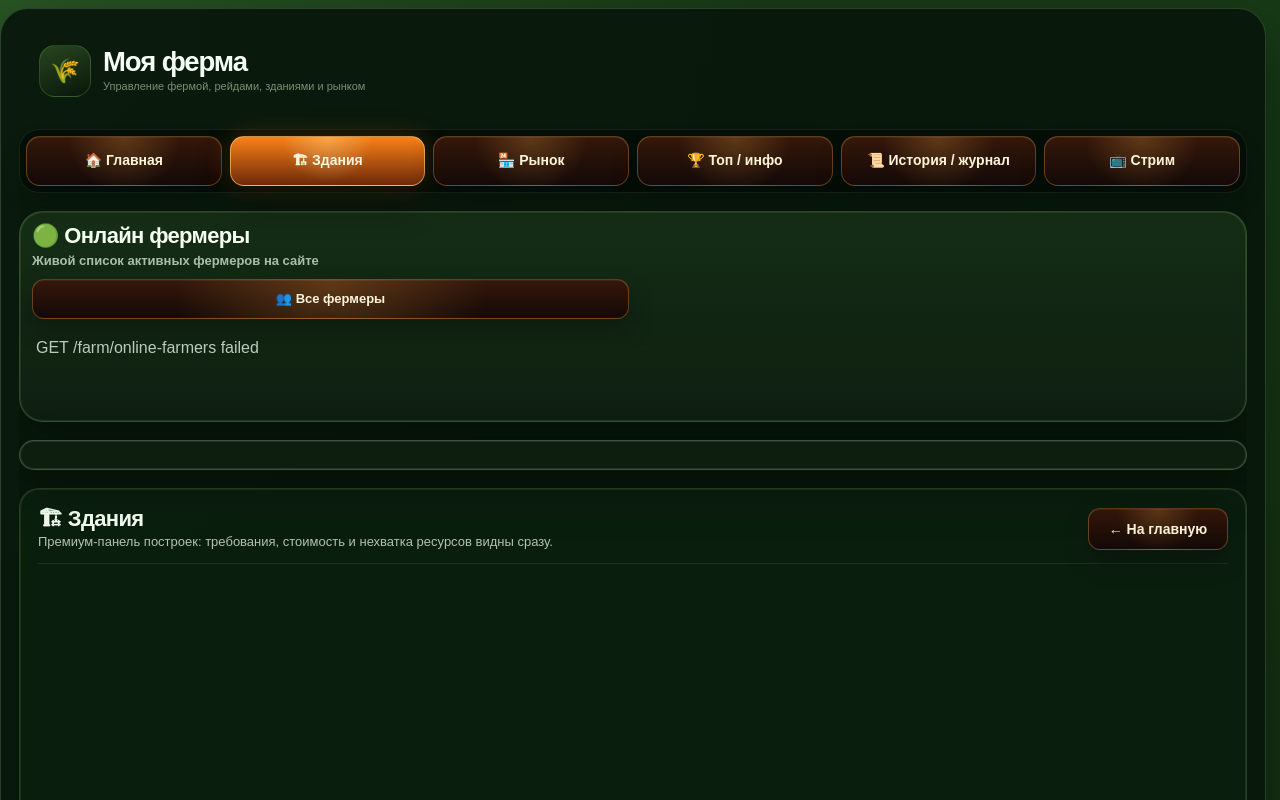
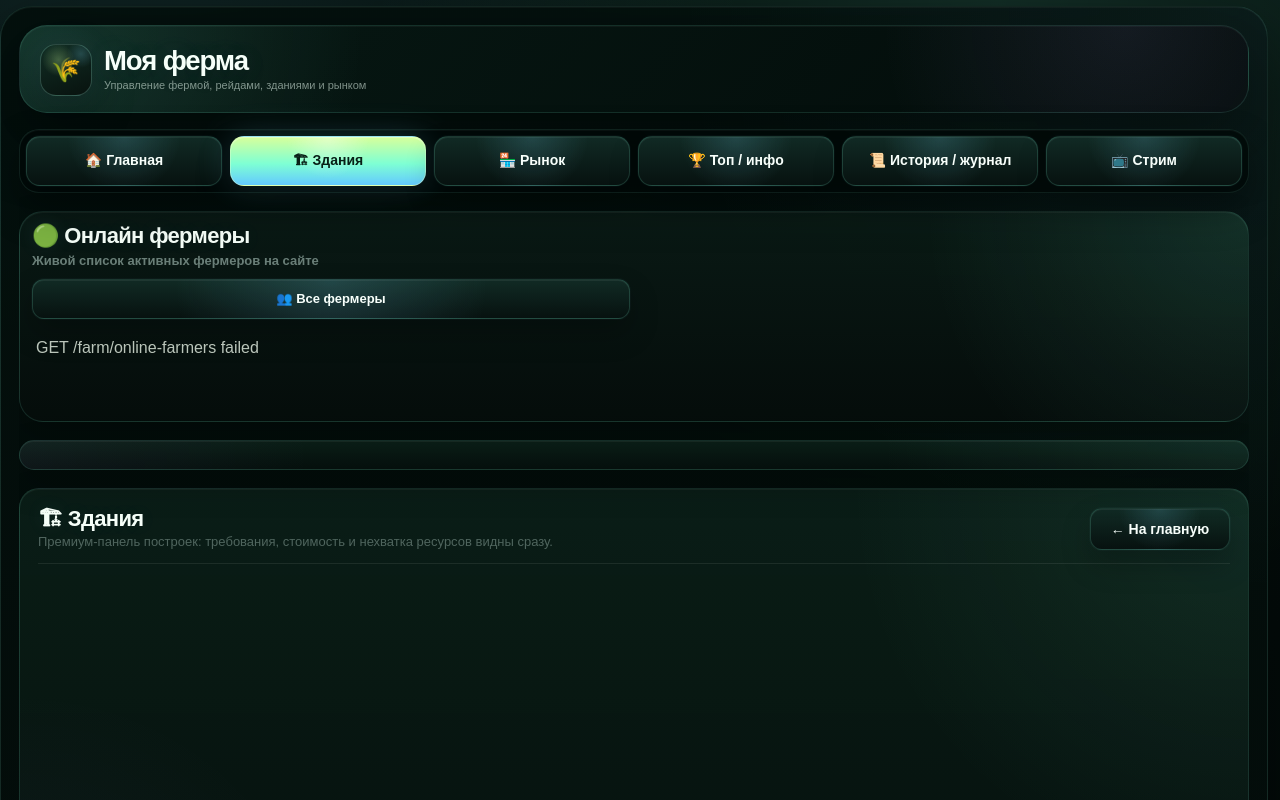
Before and after one commit to Nico-Moose/moose-farm-bot-, a website: page public/farm.html in a window 1280 px wide. Both pictures are taken after a click on the button "🏗 Здания". Shown: the top 800 px of the page. Drawn offline with Linux system fonts and the light colour scheme; no server answers.

Commit message:
Add files via upload

```diff
--- /dev/null
+++ b/public/css/11-premium-aurora-redesign.css
@@ -0,0 +1,329 @@
+/* Moose Farm — Premium Aurora redesign
+   UI/CSS only. Loaded last. */
+
+:root {
+  --aur-bg-0: #020807;
+  --aur-bg-1: #061713;
+  --aur-bg-2: #0a221c;
+  --aur-card-a: rgba(8, 23, 19, 0.92);
+  --aur-card-b: rgba(11, 31, 24, 0.90);
+  --aur-card-c: rgba(16, 44, 33, 0.82);
+  --aur-line: rgba(130, 255, 220, 0.12);
+  --aur-line-strong: rgba(175, 255, 240, 0.22);
+  --aur-text: #f4fff9;
+  --aur-soft: rgba(220, 239, 230, 0.78);
+  --aur-muted: rgba(178, 204, 194, 0.58);
+  --aur-teal: #78ffd6;
+  --aur-teal-2: #3ee5c5;
+  --aur-cyan: #7cdfff;
+  --aur-lime: #c9ff9a;
+  --aur-gold: #ffe39a;
+  --aur-purple: #b79cff;
+  --aur-shadow: 0 24px 70px rgba(0,0,0,0.38), inset 0 1px 0 rgba(255,255,255,0.04);
+  --aur-shadow-soft: 0 14px 34px rgba(0,0,0,0.24), inset 0 1px 0 rgba(255,255,255,0.05);
+  --aur-glow: 0 0 0 1px rgba(123, 255, 214, 0.08) inset, 0 0 38px rgba(62, 229, 197, 0.08);
+}
+
+html { background: var(--aur-bg-0) !important; }
+body {
+  background:
+    radial-gradient(circle at 12% -8%, rgba(124,223,255,0.12), transparent 22%),
+    radial-gradient(circle at 78% 0%, rgba(120,255,214,0.13), transparent 24%),
+    radial-gradient(circle at 40% 110%, rgba(183,156,255,0.11), transparent 28%),
+    linear-gradient(180deg, #04100d 0%, #020807 52%, #010403 100%) !important;
+  color: var(--aur-text) !important;
+}
+
+body::before {
+  content: "";
+  position: fixed;
+  inset: 0;
+  pointer-events: none;
+  z-index: -1;
+  background:
+    linear-gradient(90deg, rgba(255,255,255,0.020) 1px, transparent 1px),
+    linear-gradient(180deg, rgba(255,255,255,0.015) 1px, transparent 1px);
+  background-size: 48px 48px;
+  mask-image: radial-gradient(circle at center, #000 0%, transparent 72%);
+  opacity: .34;
+}
+
+@media (min-width: 1201px) {
+  .app-shell {
+    width: min(1920px, calc(100vw - 12px)) !important;
+    max-width: calc(100vw - 12px) !important;
+    padding: 18px !important;
+    margin: 6px auto !important;
+  }
+}
+
+.app-shell {
+  border-radius: 32px !important;
+  border: 1px solid rgba(140,255,223,0.12) !important;
+  background:
+    radial-gradient(circle at top right, rgba(124,223,255,0.06), transparent 22%),
+    linear-gradient(180deg, rgba(4,16,13,0.94), rgba(2,8,7,0.96)) !important;
+  box-shadow: 0 34px 96px rgba(0,0,0,0.42), inset 0 1px 0 rgba(255,255,255,0.04) !important;
+  backdrop-filter: blur(12px);
+}
+
+/* hero */
+.farm-hero {
+  border-radius: 28px !important;
+  border: 1px solid var(--aur-line) !important;
+  background:
+    radial-gradient(circle at 0% 0%, rgba(120,255,214,0.14), transparent 28%),
+    radial-gradient(circle at 90% 0%, rgba(183,156,255,0.09), transparent 22%),
+    linear-gradient(135deg, rgba(7, 25, 20, 0.97), rgba(3, 12, 10, 0.98)) !important;
+  box-shadow: var(--aur-shadow) !important;
+}
+.farm-logo {
+  background:
+    radial-gradient(circle at 35% 30%, rgba(201,255,154,0.28), transparent 34%),
+    radial-gradient(circle at 80% 18%, rgba(124,223,255,0.20), transparent 24%),
+    linear-gradient(160deg, rgba(18,46,37,0.96), rgba(8,17,14,0.96)) !important;
+  border: 1px solid rgba(170,255,231,0.22) !important;
+  box-shadow: 0 18px 44px rgba(0,0,0,0.32), 0 0 30px rgba(124,223,255,0.08) !important;
+}
+.farm-title-row h1,
+.farm-hero h1,
+.hero-greeting-title {
+  color: #f6fff9 !important;
+  text-shadow: 0 0 26px rgba(124,223,255,0.10), 0 4px 18px rgba(0,0,0,0.24) !important;
+}
+.farm-title-row p,
+.farm-hero p {
+  color: var(--aur-soft) !important;
+}
+
+/* universal cards */
+.visual-section,
+.tab-page-card,
+.profile-card-final,
+.main-actions-card,
+.main-twitch-chat-card,
+.farm-online-side,
+.combat-card,
+.market-card,
+.building-card,
+.stat-tile,
+.quick-status,
+.info-stat,
+.history-day-group,
+.history-item,
+.stream-video-card,
+.loot-modal-card,
+.loot-promo-card,
+.loot-cases-card,
+.loot-recent-card,
+.loot-inventory-card,
+.loot-stat-card,
+.loot-icon-tile {
+  border: 1px solid var(--aur-line) !important;
+  background:
+    radial-gradient(circle at 100% 0%, rgba(120,255,214,0.08), transparent 30%),
+    radial-gradient(circle at 0% 100%, rgba(183,156,255,0.05), transparent 24%),
+    linear-gradient(180deg, var(--aur-card-b), rgba(5, 16, 13, 0.96)) !important;
+  box-shadow: var(--aur-shadow-soft) !important;
+  color: var(--aur-text) !important;
+}
+
+/* buttons full redesign */
+button,
+.btn,
+.button,
+.farm-tab,
+.back-main-btn,
+.admin-entry button,
+.farm-online-all-btn,
+.stream-card-head-btn,
+.loot-modal-close,
+.loot-inline-form button,
+.loot-case-btn,
+.loot-action-btn,
+.market-step-btn,
+.market-buy-btn,
+.market-sell-btn,
+.action-grid-top button,
+.combat-card button,
+.building-card button,
+.building-card-clean__actions button,
+.compact-extra-actions button,
+.quick-actions-section button,
+.pretty-modal-actions button,
+#openAdminPanel,
+#toggleHideSelfBtn,
+#openAllFarmersBtn {
+  color: #f8fffb !important;
+  border: 1px solid rgba(132,255,219,0.16) !important;
+  background:
+    radial-gradient(circle at 50% 0%, rgba(124,223,255,0.16), transparent 52%),
+    linear-gradient(180deg, rgba(17,43,37,0.98), rgba(7,18,16,0.98)) !important;
+  box-shadow: 0 14px 30px rgba(0,0,0,0.24), inset 0 1px 0 rgba(255,255,255,0.06), 0 0 0 1px rgba(124,223,255,0.03) !important;
+  text-shadow: none !important;
+}
+
+button:hover,
+.btn:hover,
+.button:hover,
+.farm-tab:hover,
+.back-main-btn:hover,
+.admin-entry button:hover,
+.farm-online-all-btn:hover,
+.stream-card-head-btn:hover,
+.loot-modal-close:hover,
+.loot-inline-form button:hover,
+.loot-case-btn:hover,
+.loot-action-btn:hover,
+.market-step-btn:hover,
+.market-buy-btn:hover,
+.market-sell-btn:hover,
+.action-grid-top button:hover,
+.combat-card button:hover,
+.building-card button:hover,
+.building-card-clean__actions button:hover,
+.compact-extra-actions button:hover,
+.quick-actions-section button:hover,
+.pretty-modal-actions button:hover,
+#openAdminPanel:hover,
+#toggleHideSelfBtn:hover,
+#openAllFarmersBtn:hover {
+  border-color: rgba(169,255,232,0.34) !important;
+  background:
+    radial-gradient(circle at 50% 0%, rgba(201,255,154,0.20), transparent 52%),
+    linear-gradient(180deg, rgba(25,59,50,0.98), rgba(9,24,20,0.98)) !important;
+  box-shadow: 0 18px 38px rgba(0,0,0,0.30), 0 0 26px rgba(62,229,197,0.10) !important;
+  transform: translateY(-1px);
+}
+
+.farm-tab.active,
+.farm-tab[aria-selected="true"] {
+  color: #082017 !important;
+  border-color: rgba(230,255,204,0.40) !important;
+  background:
+    radial-gradient(circle at 50% 0%, rgba(255,255,255,0.38), transparent 38%),
+    linear-gradient(180deg, #d7ff9b 0%, #7effd4 56%, #63c9ff 100%) !important;
+  box-shadow: 0 16px 36px rgba(0,0,0,0.24), 0 0 34px rgba(124,223,255,0.18), inset 0 1px 0 rgba(255,255,255,0.34) !important;
+}
+
+#openAdminPanel {
+  color: #082017 !important;
+  border-color: rgba(255,255,255,0.42) !important;
+  background: linear-gradient(180deg, #fff1b9, #7effd4) !important;
+  box-shadow: 0 18px 40px rgba(124,223,255,0.16), inset 0 1px 0 rgba(255,255,255,0.40) !important;
+}
+
+button:disabled,
+.btn:disabled,
+.button:disabled,
+.farm-tab:disabled,
+.market-buy-btn:disabled,
+.market-sell-btn:disabled,
+.loot-action-btn:disabled,
+.action-grid-top button:disabled,
+.combat-card button:disabled,
+.building-card button:disabled {
+  opacity: .56 !important;
+  filter: saturate(.6) brightness(.86) !important;
+  box-shadow: none !important;
+}
+
+button small,
+.action-grid-top button small,
+.combat-card button small,
+.building-card button small,
+.market-card button small {
+  color: rgba(219, 239, 233, 0.68) !important;
+}
+
+/* tabs and filters */
+.farm-tabs {
+  border: 1px solid rgba(140,255,223,0.10) !important;
+  background: rgba(2, 10, 9, 0.76) !important;
+  box-shadow: inset 0 1px 0 rgba(255,255,255,0.03), 0 18px 42px rgba(0,0,0,0.24) !important;
+}
+select,
+input,
+textarea,
+.form-control,
+.admin-input {
+  border: 1px solid rgba(140,255,223,0.12) !important;
+  background: linear-gradient(180deg, rgba(5,14,11,0.94), rgba(3,9,8,0.94)) !important;
+  color: var(--aur-text) !important;
+}
+select:focus,
+input:focus,
+textarea:focus {
+  border-color: rgba(124,223,255,0.32) !important;
+  box-shadow: 0 0 0 3px rgba(124,223,255,0.08) !important;
+}
+
+/* stats and headings */
+.visual-section h2,
+.tab-page-card h2,
+.main-actions-card h2,
+.section-head h2,
+.main-twitch-chat-head h2,
+.farm-online-head h2,
+.stream-card-head h3,
+.history-section h2 {
+  color: #f6fff9 !important;
+  text-shadow: 0 0 20px rgba(124,223,255,0.08) !important;
+}
+.stat-tile span,
+.info-stat span,
+.profile-kicker,
+.farm-online-head p,
+.main-twitch-chat-head p,
+.section-head p,
+.visual-section p,
+.history-item small,
+.building-card small,
+.market-card small {
+  color: var(--aur-muted) !important;
+}
+.stat-tile b,
+.info-stat b,
+.building-card strong,
+.market-card strong,
+.profile-name-final,
+.profile-loot-chip b {
+  color: var(--aur-text) !important;
+}
+
+/* loot chips softer premium */
+.profile-loot-chip {
+  background:
+    radial-gradient(circle at top right, rgba(124,223,255,0.16), transparent 44%),
+    linear-gradient(160deg, rgba(10, 25, 21, 0.98), rgba(5, 11, 10, 0.98)) !important;
+  border: 1px solid rgba(140,255,223,0.14) !important;
+  box-shadow: var(--aur-glow), 0 12px 28px rgba(0,0,0,0.22) !important;
+}
+.profile-loot-chip span { color: rgba(213,240,230,0.70) !important; }
+.profile-loot-chip:hover {
+  border-color: rgba(169,255,232,0.26) !important;
+  box-shadow: 0 16px 32px rgba(0,0,0,0.28), 0 0 28px rgba(124,223,255,0.10) !important;
+}
+
+/* chat and online blocks retain clarity */
+.main-twitch-chat-card,
+.farm-online-side {
+  background:
+    radial-gradient(circle at 100% 0%, rgba(120,255,214,0.10), transparent 26%),
+    linear-gradient(180deg, rgba(10,27,22,0.94), rgba(5,13,11,0.96)) !important;
+}
+
+/* remove any leftover orange-heavy glow */
+.farm-tab,
+.back-main-btn,
+.stream-card-head-btn,
+.farm-online-all-btn,
+.market-step-btn,
+.market-buy-btn,
+.market-sell-btn,
+.action-grid-top button,
+.combat-card button,
+.building-card button,
+#openAdminPanel {
+  text-shadow: none !important;
+}
--- a/public/style.css
+++ b/public/style.css
@@ -23,3 +23,4 @@
 @import url("/css/10zzzzzz-premium-2-polish-fixes.css");
 @import url("/css/10zzzzzzz-premium-2-2-wide-clean.css");
 @import url("/css/10zzzzzzzz-avatar-premium-buttons.css");
+@import url("/css/11-premium-aurora-redesign.css");
```
